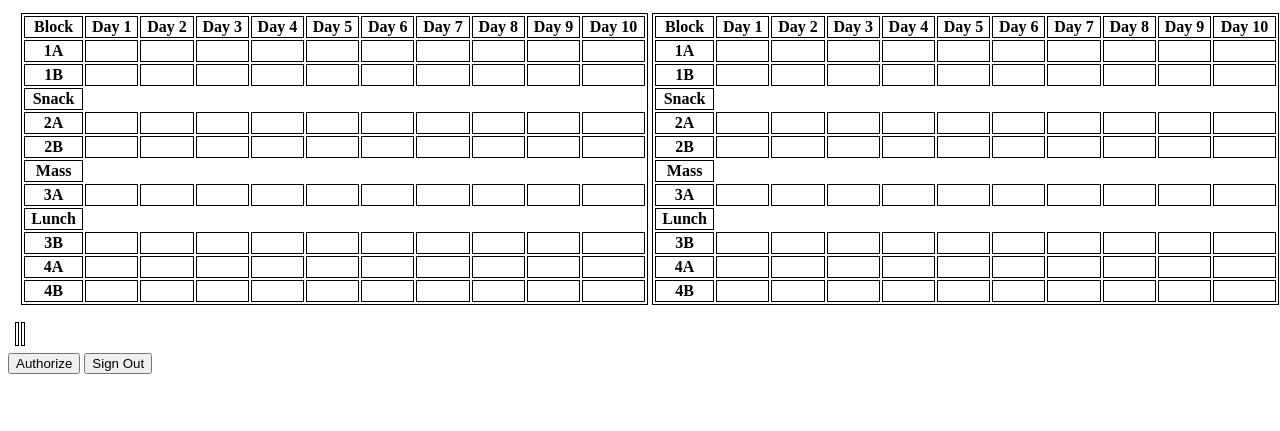
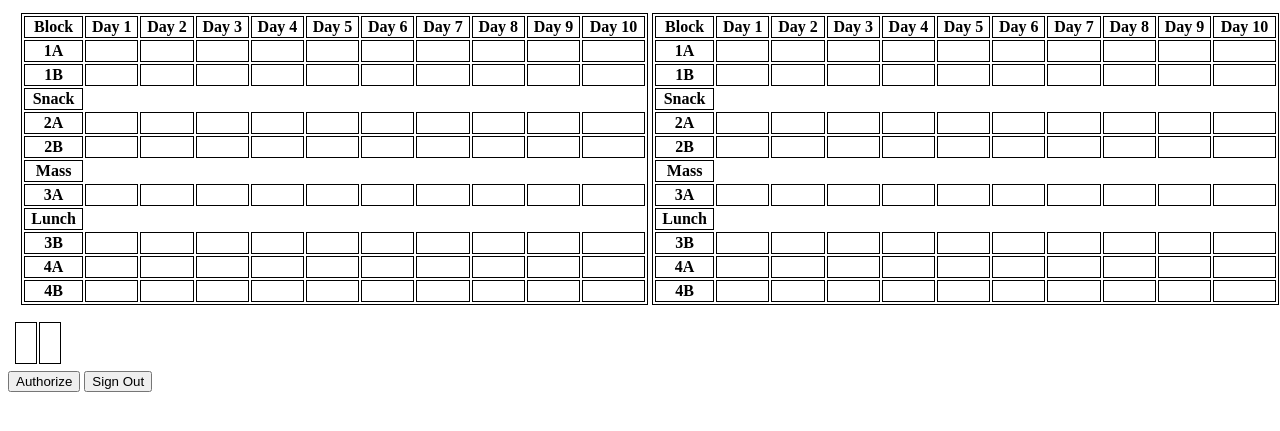
Before and after one commit to beverson7/cv, a plain HTML site: page index.html in a window 1280 px wide. Shown: the part 103-534 px from the top of the page. Drawn offline with Linux system fonts and the light colour scheme.

Commit message:
Update index.html

```diff
--- a/index.html
+++ b/index.html
@@ -287,7 +287,7 @@
     <!-- second row of the table for information, is changed on click -->
       <tr>
         <table style= "border: 0">
-          <td  style= "border: 1">
+          <td  style= "border: 1;padding: 10px">
             <h2 id="Tname"></h2>
             <p id="Tgrade"></p>
             <p id="Tsubjects"></p>
@@ -296,7 +296,7 @@
             <p id="Tnotes"></p>
 
           </td>
-          <td  style= "border: 1">
+          <td  style= "border: 1;padding: 10px">
             <h2 id="Sname"></h2>
             <p id="Sgrade"></p>
             <p id="Ssubjects"></p>
```
